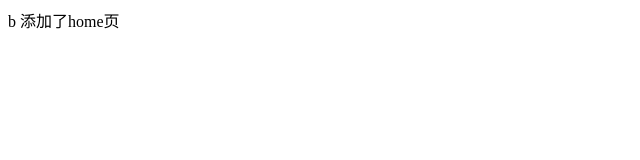
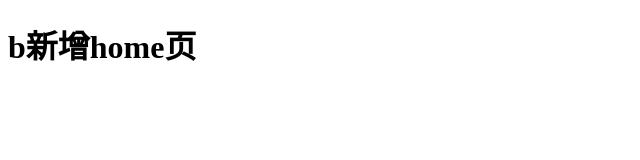
Before and after one commit to xiaojun-wxj/first, a plain HTML site: page home.html in a window 1280 px wide. Shown: the whole page, without its empty margins (0-640 px from the left). Drawn offline with Linux system fonts and the light colour scheme.

Commit message:
b 新增home页

```diff
--- a/home.html
+++ b/home.html
@@ -6,6 +6,6 @@
     <title>Document</title>
   </head>
   <body>
-    b 添加了home页
+    <h1>b新增home页</h1>
   </body>
 </html>
```
